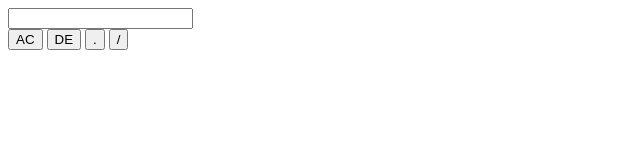
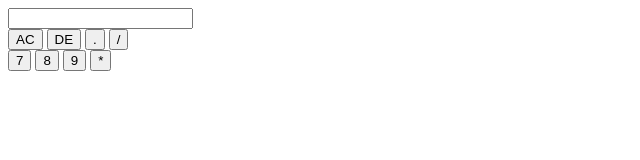
Before and after one commit to AlvarezFer/Calculator, a plain HTML site: page calculadorajs.html in a window 1280 px wide. Shown: the whole page, without its empty margins (0-640 px from the left). Drawn offline with Linux system fonts and the light colour scheme.

Commit message:
Se agregaron numeros 7 8 9 y *

```diff
--- a/calculadorajs.html
+++ b/calculadorajs.html
@@ -32,6 +32,17 @@
         </div>
 
 
+<div>
+    <input type="button" value="7" onclick=" display.value += '7' " >
+    <input type="button" value="8" onclick=" display.value += '8' " >
+    <input type="button" value="9" onclick=" display.value += '9' " >
+    <input type="button" value="*" onclick=" display.value += '*' " class="operator">
+
+
+</div>
+
+
+
 
 
 
```
